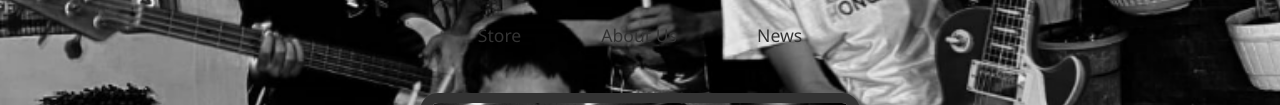
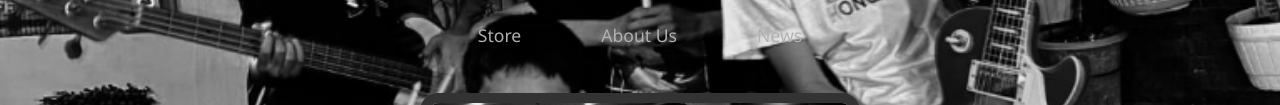
Before and after one commit to risat718/THEAPARTEMENT, a plain HTML site: page index.html in a window 1280 px wide. Shown: the part 338-443 px from the top of the page. Drawn offline with Linux system fonts and the light colour scheme.

Commit message:
Update style.css

```diff
--- a/style.css
+++ b/style.css
@@ -54,7 +54,7 @@
         }
         .nav a {
             text-decoration: none;
-            color: #333;
+            color: #b1b1b1;
             font-size: 1.1em;
             font-weight: 500;
             padding: 8px 22px;
```
